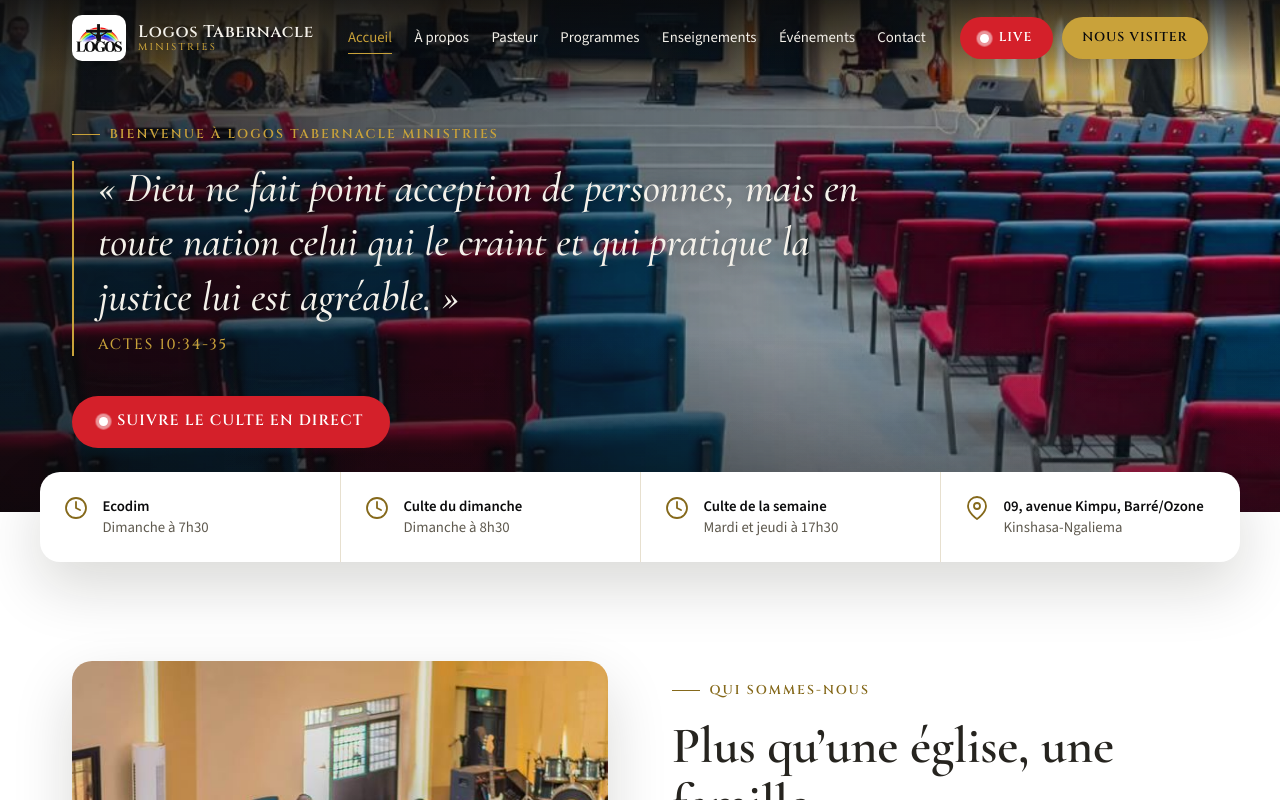
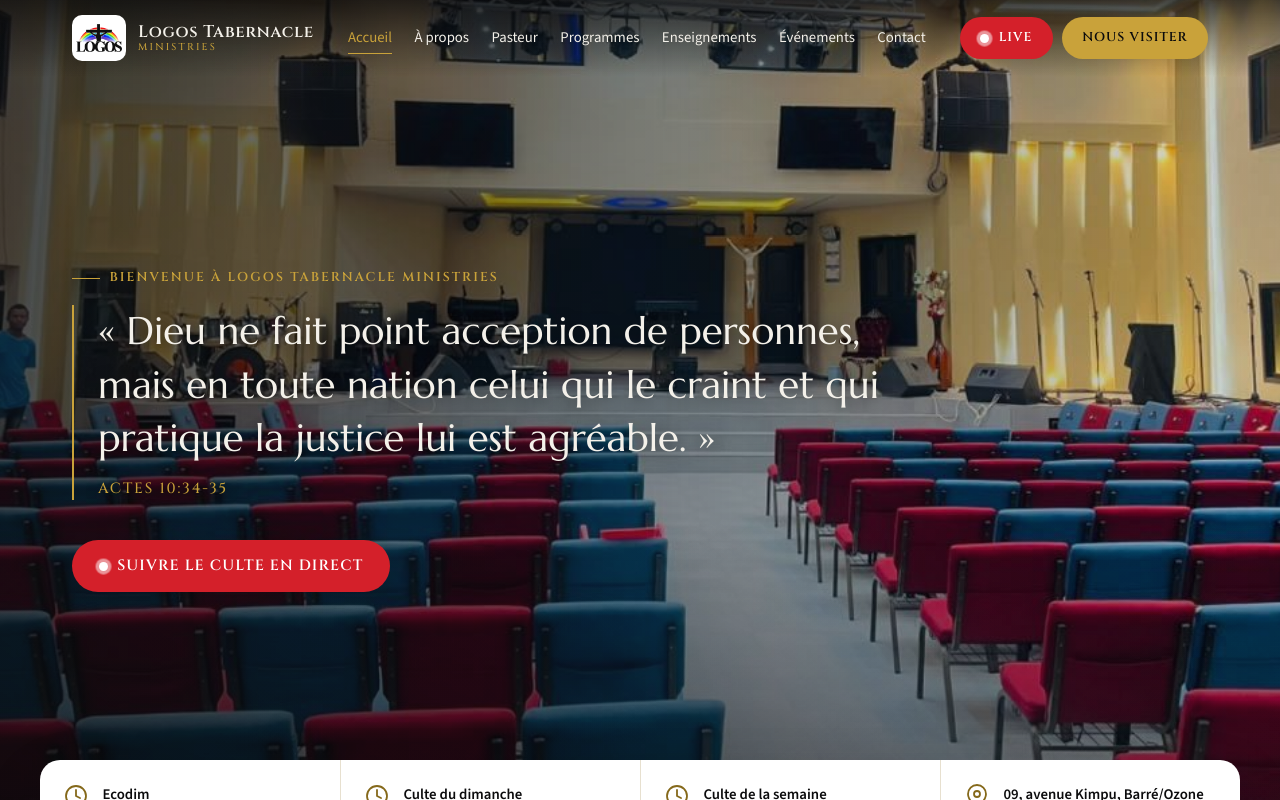
Before and after one commit to jknweb/logosministries, a React (Vite) app: page / in a window 1280 px wide. Shown: the top 800 px of the page. Built offline with nearby package versions, Linux system fonts and the light colour scheme.

Commit message:
Hero en plein écran, verset en Marcellus
Co-Authored-By: Claude Opus 5.5 (1M context) <noreply@anthropic.com>
Claude-Session: https://claude.ai/code/session_01Eno94HCQ8NyxKBa87UP9an

```diff
--- a/index.html
+++ b/index.html
@@ -20,7 +20,7 @@
 
     <link rel="preconnect" href="https://fonts.googleapis.com" />
     <link rel="preconnect" href="https://fonts.gstatic.com" crossorigin />
-    <link href="https://fonts.googleapis.com/css2?family=Cinzel:wght@500;600;700&family=Cormorant+Garamond:ital,wght@0,500;0,600;0,700;1,500;1,600&family=Source+Sans+3:wght@300;400;500;600&display=swap" rel="stylesheet" />
+    <link href="https://fonts.googleapis.com/css2?family=Cinzel:wght@500;600;700&family=Marcellus&family=Cormorant+Garamond:ital,wght@0,500;0,600;0,700;1,500;1,600&family=Source+Sans+3:wght@300;400;500;600&display=swap" rel="stylesheet" />
   </head>
   <body>
     <div id="root"></div>
--- a/src/components/Hero/Hero.css
+++ b/src/components/Hero/Hero.css
@@ -1,6 +1,6 @@
 .hero {
   position: relative;
-  min-height: min(50svh, 450px);
+  min-height: 100svh;
   display: flex;
   align-items: center;
   padding: calc(var(--header-h) + var(--space-lg)) 0 calc(var(--space-lg) + var(--space-md));
@@ -96,11 +96,10 @@
   max-width: 820px;
   padding-left: var(--space-md);
   border-left: 2px solid var(--c-gold);
-  font-family: var(--font-heading);
-  font-size: clamp(1.55rem, 1.1rem + 1.9vw, 2.6rem);
-  font-weight: 500;
-  font-style: italic;
-  line-height: 1.3;
+  font-family: var(--font-verse);
+  font-size: clamp(1.45rem, 1rem + 1.8vw, 2.4rem);
+  font-weight: 400;
+  line-height: 1.4;
   color: var(--c-on-dark);
   text-shadow: 0 2px 16px rgba(0, 0, 0, 0.45);
 }
--- a/src/styles/tokens.css
+++ b/src/styles/tokens.css
@@ -19,6 +19,7 @@
 
   --font-heading: 'Cormorant Garamond', Garamond, Georgia, serif; /* titres */
   --font-accent: 'Cinzel', 'Trajan Pro', Georgia, serif; /* surtitres, boutons, logo */
+  --font-verse: 'Marcellus', 'Trajan Pro', Georgia, serif; /* verset du hero */
   --font-text: 'Source Sans 3', 'Segoe UI', system-ui, sans-serif; /* texte courant */
 
   --fs-xs: 0.8rem;
```
